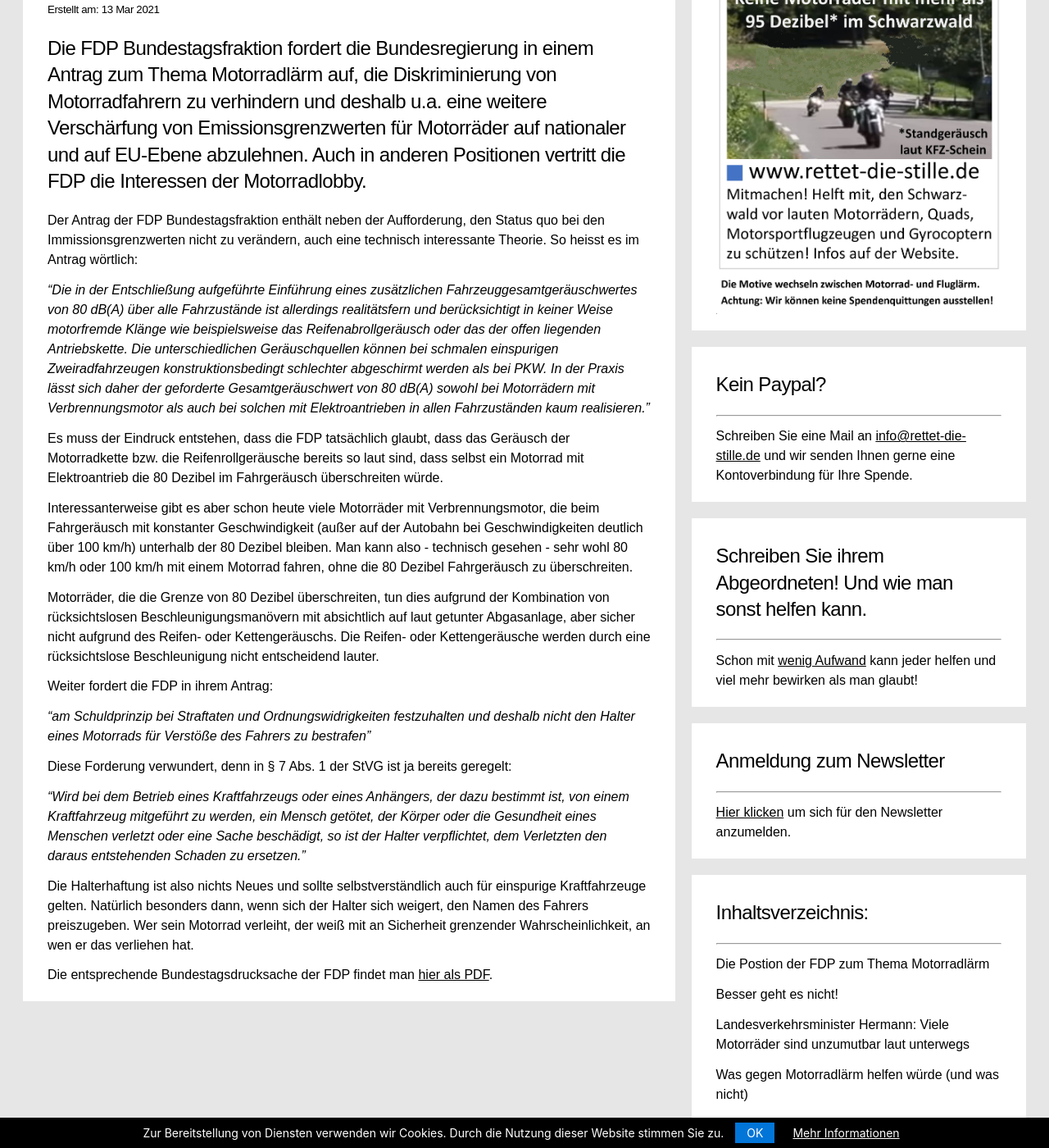
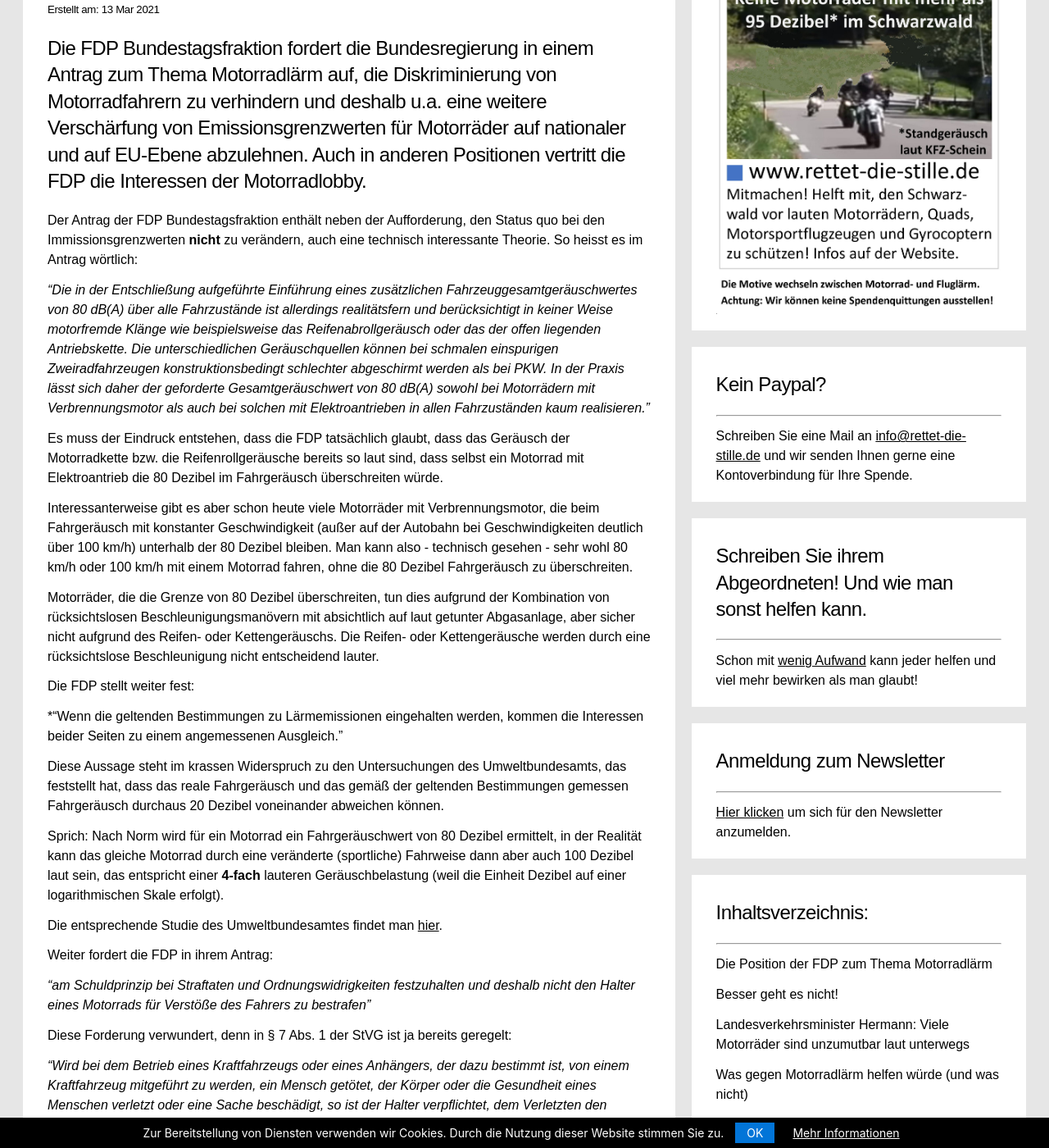
Before and after one commit to rettet-die-stille/rettet-die-stille.github.io, a Jekyll site: the page built from _posts/2021-03-16-die-position-der-fdp-zum-thema-motorradlaerm.md, in a window 1280 px wide and 1400 px high, scrolled down 352 px. Shown: the whole window at 82% size. Built offline with Jekyll 4.4.1, drawn with Linux system fonts in a browser that asks for light colours; some of the changed text lies outside the part shown.

Commit message:
Update 2021-03-16-die-position-der-fdp-zum-thema-motorradlaerm.md

```diff
--- a/_posts/2021-03-16-die-position-der-fdp-zum-thema-motorradlaerm.md
+++ b/_posts/2021-03-16-die-position-der-fdp-zum-thema-motorradlaerm.md
@@ -1,10 +1,10 @@
 ---
 layout: post
-title: "Die Postion der FDP zum Thema Motorradlärm"
+title: "Die Position der FDP zum Thema Motorradlärm"
 date: 2021-03-13
 shorttext: "Die FDP Bundestagsfraktion fordert die Bundesregierung in einem Antrag zum Thema Motorradlärm auf, die Diskriminierung von Motorradfahrern zu verhindern und deshalb u.a. eine weitere Verschärfung von Emissionsgrenzwerten für Motorräder auf nationaler und auf EU-Ebene abzulehnen. Auch in anderen Positionen vertritt die FDP die Interessen der Motorradlobby."
 ---
-Der Antrag der FDP Bundestagsfraktion enthält neben der Aufforderung, den Status quo bei den Immissionsgrenzwerten nicht zu verändern, auch eine technisch interessante Theorie. So heisst es im Antrag wörtlich:
+Der Antrag der FDP Bundestagsfraktion enthält neben der Aufforderung, den Status quo bei den Immissionsgrenzwerten **nicht** zu verändern, auch eine technisch interessante Theorie. So heisst es im Antrag wörtlich:
 
 *"Die in der Entschließung aufgeführte Einführung eines zusätzlichen Fahrzeuggesamtgeräuschwertes von 80 dB(A) über alle Fahrzustände ist allerdings realitätsfern und berücksichtigt in keiner Weise motorfremde Klänge wie beispielsweise das Reifenabrollgeräusch oder das der offen liegenden Antriebskette. Die unterschiedlichen Geräuschquellen können bei schmalen einspurigen Zweiradfahrzeugen konstruktionsbedingt schlechter abgeschirmt werden als bei PKW. In der Praxis lässt sich daher der geforderte Gesamtgeräuschwert von 80 dB(A) sowohl bei Motorrädern mit Verbrennungsmotor als auch bei solchen mit Elektroantrieben in allen Fahrzuständen kaum realisieren."*
 
@@ -13,6 +13,16 @@ Es muss der Eindruck entstehen, dass die FDP tatsächlich glaubt, dass das Gerä
 Interessanterweise gibt es aber schon heute viele Motorräder mit Verbrennungsmotor, die beim Fahrgeräusch mit konstanter Geschwindigkeit (außer auf der Autobahn bei Geschwindigkeiten deutlich über 100 km/h) unterhalb der 80 Dezibel bleiben. Man kann also - technisch gesehen - sehr wohl 80 km/h oder 100 km/h mit einem Motorrad fahren, ohne die 80 Dezibel Fahrgeräusch zu überschreiten.
 
 Motorräder, die die Grenze von 80 Dezibel überschreiten, tun dies aufgrund der Kombination von rücksichtslosen Beschleunigungsmanövern mit absichtlich auf laut getunter Abgasanlage, aber sicher nicht aufgrund des Reifen- oder Kettengeräuschs. Die Reifen- oder Kettengeräusche werden durch eine rücksichtslose Beschleunigung nicht entscheidend lauter.
+
+Die FDP stellt weiter fest:
+
+*"Wenn die geltenden Bestimmungen zu Lärmemissionen eingehalten werden, kommen die Interessen beider Seiten zu einem angemessenen Ausgleich."
+
+Diese Aussage steht im krassen Widerspruch zu den Untersuchungen des Umweltbundesamts, das feststellt hat, dass das reale Fahrgeräusch und das gemäß der geltenden Bestimmungen gemessen Fahrgeräusch durchaus 20 Dezibel voneinander abweichen können.
+
+Sprich: Nach Norm wird für ein Motorrad ein Fahrgeräuschwert von 80 Dezibel ermittelt, in der Realität kann das gleiche Motorrad durch eine veränderte (sportliche) Fahrweise dann aber auch 100 Dezibel laut sein, das entspricht einer **4-fach** lauteren Geräuschbelastung (weil die Einheit Dezibel auf einer logarithmischen Skale erfolgt).
+
+Die entsprechende Studie des Umweltbundesamtes findet man <span style="text-decoration: underline;">[hier](https://www.umweltbundesamt.de/presse/pressemitteilungen/laute-motorraeder-pkw-sorgen-zunehmend-fuer/){:target="_blank"}</span>.
 
 Weiter fordert die FDP in ihrem Antrag:
 
```
